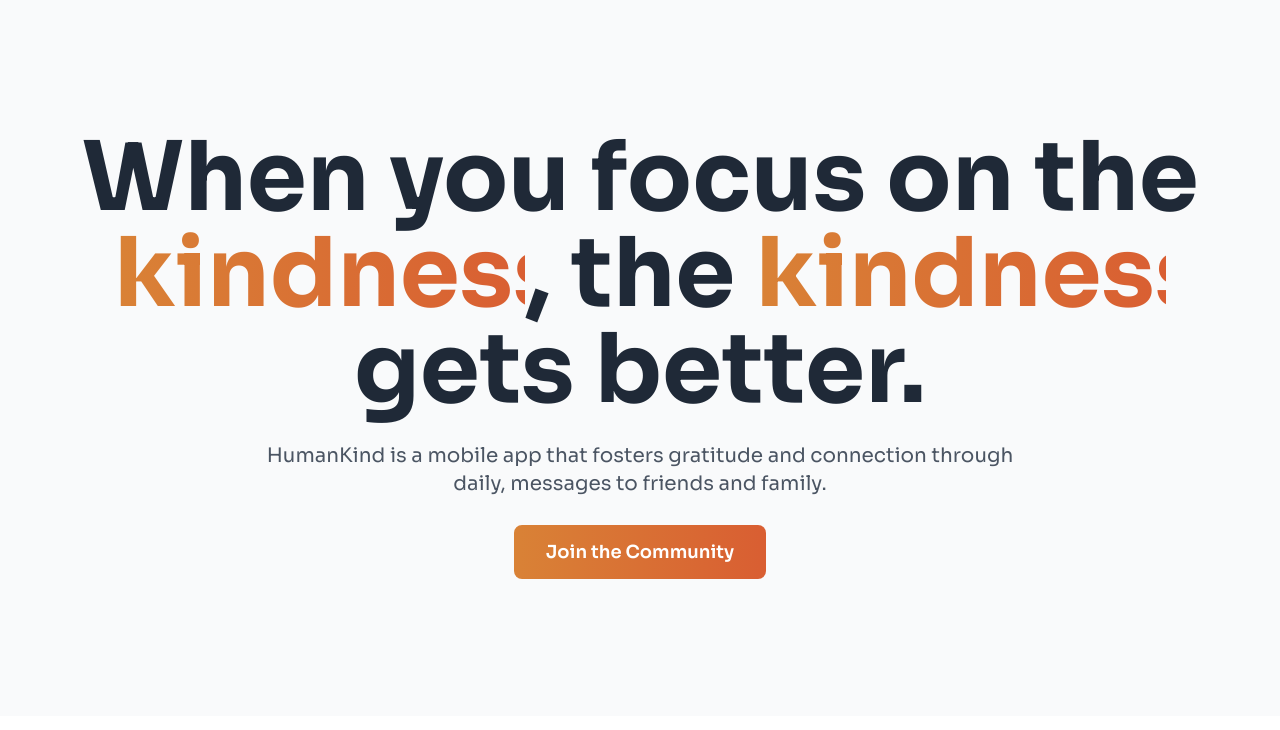
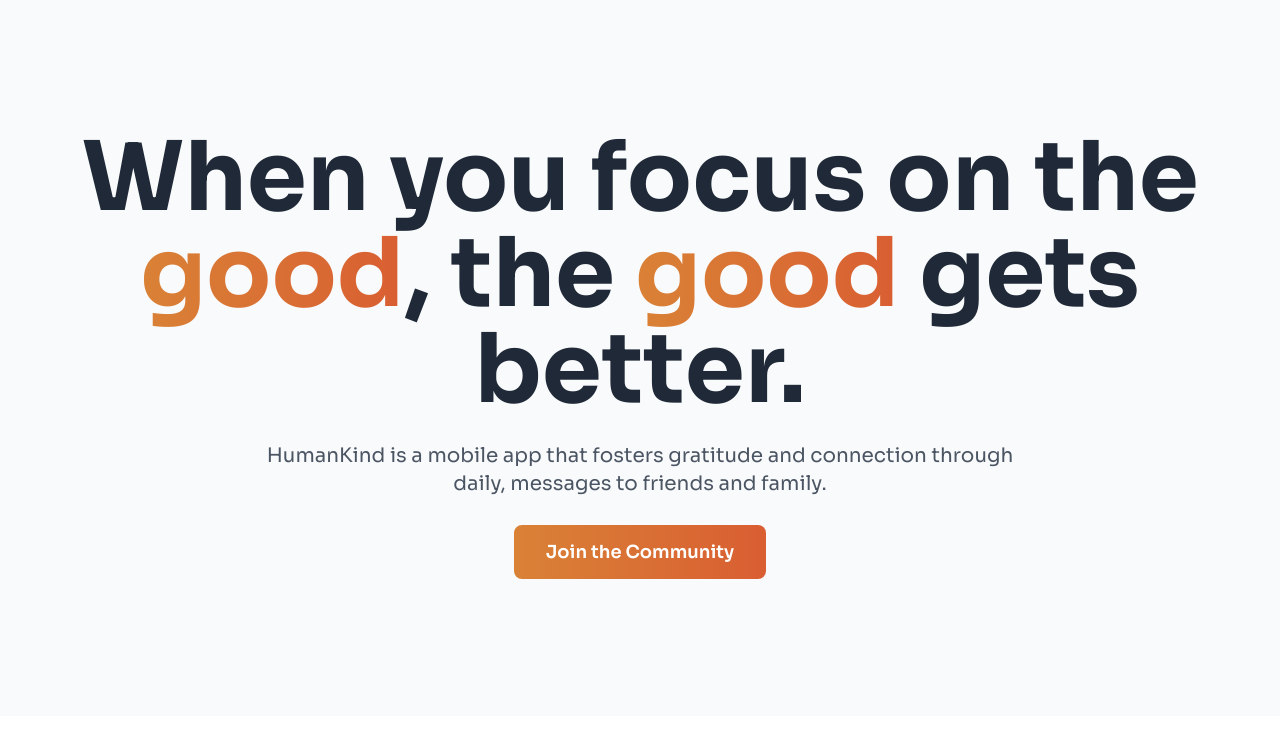
Before and after one commit to grsphx-human/grsphx-human.github.io, a website: page index.html in a window 1280 px wide. Shown: the part 70-800 px from the top of the page. Drawn offline with nearby package versions, Linux system fonts and the light colour scheme.

Commit message:
Update index.html

```diff
--- a/index.html
+++ b/index.html
@@ -58,13 +58,6 @@
             -webkit-text-fill-color: transparent;
             transition: opacity 0.3s ease-in-out;
         }
-
-        /* ==== MODIFICATION START: Added styles for fixed width ==== */
-        .js-dynamic-word {
-            display: inline-block;
-            text-align: center;
-        }
-        /* ==== MODIFICATION END ==== */
 
         .modern-btn {
             background: linear-gradient(to right, var(--primary-color), var(--primary-hover-color));
@@ -146,7 +139,7 @@
     <main class="w-full flex flex-col md:justify-center min-h-[calc(100vh-64px)] py-16">
         <div class="w-full max-w-7xl mx-auto px-6 text-center">
             <h1 class="text-5xl md:text-8xl font-bold leading-tight animate-on-scroll">
-                When you focus on the <span class="gradient-text js-dynamic-word">good</span>, the <span class="gradient-text js-dynamic-word">good</span> gets better.
+                When you focus on the <span class="gradient-text">good</span>, the <span class="gradient-text">good</span> gets better.
             </h1>
             <p class="mt-6 text-lg md:text-xl text-gray-600 max-w-3xl mx-auto animate-on-scroll" style="transition-delay: 150ms;">
                 HumanKind is a mobile app that fosters gratitude and connection through daily, messages to friends and family.
@@ -408,43 +401,8 @@
         }
         window.addEventListener('resize', handleStepScroll);
 
-        // ==== MODIFICATION START: Logic to set fixed width and cycle words ====
-        const dynamicWords = ['good', 'love', 'kindness', 'gratitude'];
-        let dynamicWordIndex = 0;
-        const dynamicWordElements = document.querySelectorAll('.js-dynamic-word');
-
-        if (dynamicWordElements.length > 0) {
-            // Find the longest word to set a fixed width for the container
-            const longestWord = dynamicWords.reduce((a, b) => a.length > b.length ? a : b);
-
-            // Use the first element to measure the required width
-            const tempEl = dynamicWordElements[0];
-            const originalText = tempEl.textContent;
-            tempEl.textContent = longestWord;
-            const width = tempEl.offsetWidth;
-            tempEl.textContent = originalText; // Set it back right away
-
-            // Apply the calculated width to all dynamic word elements
-            dynamicWordElements.forEach(el => {
-                el.style.width = `${width}px`;
-            });
-
-            // Now, start the word cycling animation
-            setInterval(() => {
-                dynamicWordIndex = (dynamicWordIndex + 1) % dynamicWords.length;
-
-                dynamicWordElements.forEach(el => {
-                    el.style.opacity = 0;
-                });
-
-                setTimeout(() => {
-                    dynamicWordElements.forEach(el => {
-                        el.textContent = dynamicWords[dynamicWordIndex];
-                        el.style.opacity = 1;
-                    });
-                }, 300);
-            }, 2500);
-        }
+        // ==== MODIFICATION START: Word cycling logic removed ====
+        // The JavaScript that caused the words to cycle has been deleted.
         // ==== MODIFICATION END ====
     </script>
 </body>
```
